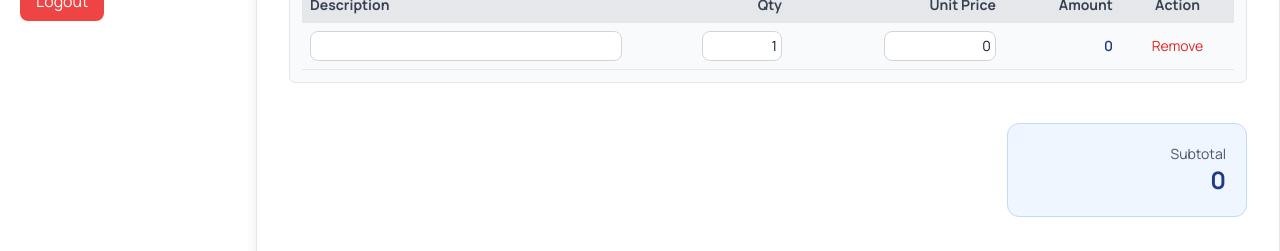
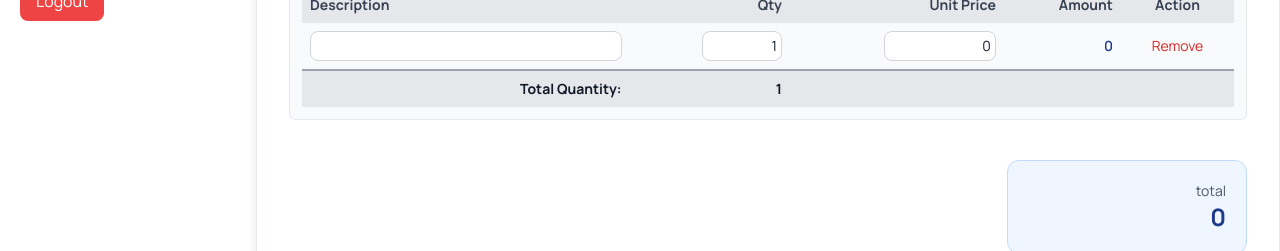
Before and after one commit to UmarBinAkbarAli/Ledger-app, a Next.js app: page /sales/new in a window 1280 px wide. Shown: the part 649-900 px from the top of the page. Built offline with nearby package versions, Linux system fonts and the light colour scheme; no server answers; the database is empty; sample sign-in values are in the browser's storage.

Commit message:
added total qty field in sale invoice also correct subtotal to total

```diff
--- a/app/(dashboard)/sales/[saleId]/edit/page.tsx
+++ b/app/(dashboard)/sales/[saleId]/edit/page.tsx
@@ -444,6 +444,16 @@ export default function EditSalePage() {
                     </td>
                   </tr>
                 ))}
+                {/* Total Quantity Row */}
+                <tr className="bg-gray-200 font-bold border-t-2 border-gray-400">
+                  <td className="p-2 text-right">Total Quantity:</td>
+                  <td className="p-2 text-right">
+                    {items.reduce((sum, it) => sum + Number(it.qty || 0), 0).toLocaleString()}
+                  </td>
+                  <td className="p-2"></td>
+                  <td className="p-2"></td>
+                  <td className="p-2"></td>
+                </tr>
               </tbody>
             </table>
           </div>
@@ -452,7 +462,7 @@ export default function EditSalePage() {
         {/* ======================= TOTAL ======================= */}
         <section className="flex justify-end">
           <div className="text-right bg-blue-50 p-5 rounded-lg border border-blue-200 w-60">
-            <div className="text-sm text-gray-600">Subtotal</div>
+            <div className="text-sm text-gray-600">total</div>
             <div className="text-2xl font-bold text-blue-900">
               {subtotal.toLocaleString()}
             </div>
--- a/app/(dashboard)/sales/[saleId]/page.tsx
+++ b/app/(dashboard)/sales/[saleId]/page.tsx
@@ -131,14 +131,23 @@ export default function SaleInvoicePage() {
               </thead>
               <tbody>
                 {items.length > 0 ? (
-                  items.map((it, idx) => (
-                    <tr key={idx} className="border-b">
-                      <td className="p-2 align-top">{it.description || "-"}</td>
-                      <td className="p-2 text-right align-top">{Number(it.qty || 0).toLocaleString()}</td>
-                      <td className="p-2 text-right align-top">{fmt(Number(it.unitPrice || 0))}</td>
-                      <td className="p-2 text-right align-top">{fmt(Number(it.amount ?? (it.qty * it.unitPrice || 0)))} </td>
+                  <>
+                    {items.map((it, idx) => (
+                      <tr key={idx} className="border-b">
+                        <td className="p-2 align-top">{it.description || "-"}</td>
+                        <td className="p-2 text-right align-top">{Number(it.qty || 0).toLocaleString()}</td>
+                        <td className="p-2 text-right align-top">{fmt(Number(it.unitPrice || 0))}</td>
+                        <td className="p-2 text-right align-top">{fmt(Number(it.amount ?? (it.qty * it.unitPrice || 0)))} </td>
+                      </tr>
+                    ))}
+                    {/* Total Quantity Row */}
+                    <tr className="bg-gray-100 font-bold border-t-2 border-gray-300">
+                      <td className="p-2 text-right">Total Quantity:</td>
+                      <td className="p-2 text-right">{items.reduce((sum, it) => sum + Number(it.qty || 0), 0).toLocaleString()}</td>
+                      <td className="p-2"></td>
+                      <td className="p-2"></td>
                     </tr>
-                  ))
+                  </>
                 ) : (
                   <tr><td colSpan={4} className="p-4 text-center text-gray-500">No items</td></tr>
                 )}
--- a/app/(dashboard)/sales/new/page.tsx
+++ b/app/(dashboard)/sales/new/page.tsx
@@ -526,6 +526,16 @@ const handleSubmit = async (e: any) => {
                   </td>
                 </tr>
               ))}
+              {/* Total Quantity Row */}
+              <tr className="bg-gray-200 font-bold border-t-2 border-gray-400">
+                <td className="p-2 text-right">Total Quantity:</td>
+                <td className="p-2 text-right">
+                  {items.reduce((sum, it) => sum + Number(it.qty || 0), 0).toLocaleString()}
+                </td>
+                <td className="p-2"></td>
+                <td className="p-2"></td>
+                <td className="p-2"></td>
+              </tr>
             </tbody>
           </table>
         </div>
@@ -534,7 +544,7 @@ const handleSubmit = async (e: any) => {
       {/* ======================= TOTAL ======================= */}
       <section className="flex justify-end">
         <div className="text-right bg-blue-50 p-5 rounded-lg border border-blue-200 w-60">
-          <div className="text-sm text-gray-600">Subtotal</div>
+          <div className="text-sm text-gray-600">total</div>
           <div className="text-2xl font-bold text-blue-900">
             {subtotal.toLocaleString()}
           </div>
```
